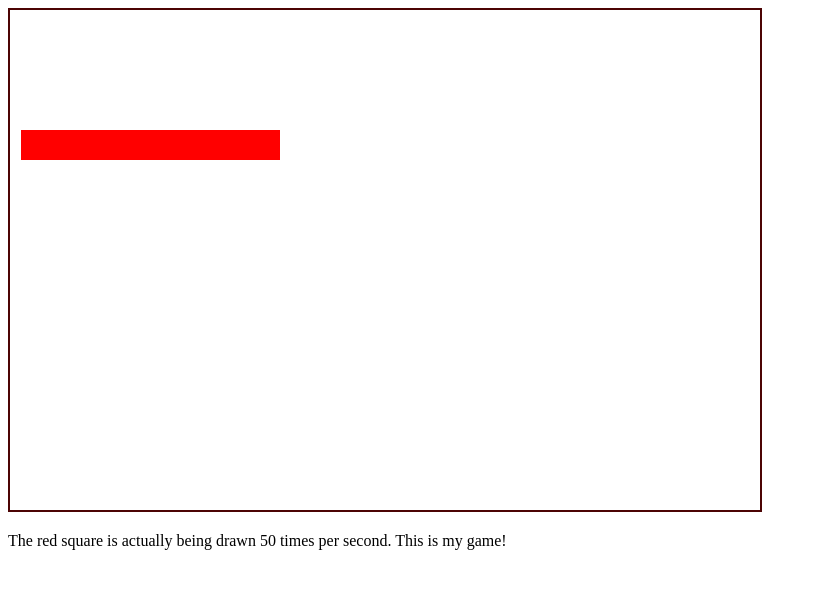
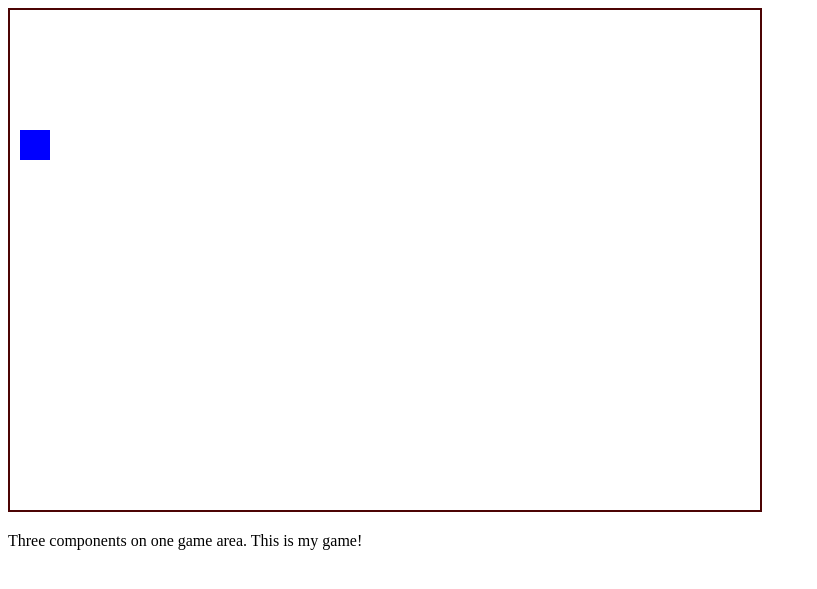
Before and after one commit to sumedhaKl/student-2, a Jekyll site: the page _posts/2023-12-25-NewGame.html, which Jekyll copies as it is, in a window 1280 px wide. Shown: the top 589 px of the page, without its empty margins (0-817 px from the left). Built offline with Jekyll 4.4.1, drawn with Linux system fonts in a browser that asks for light colours.

Commit message:
first commit

```diff
--- a/_posts/2023-12-25-NewGame.html
+++ b/_posts/2023-12-25-NewGame.html
@@ -46,12 +48,14 @@ function component(width, height, color, x, y) {
 }
 
 function updateGameArea() {
-    // myGameArea.clear();
-    myGamePiece.x += 1;
-    myGamePiece.update();
+    myGameArea.clear();
+    // redGamePiece.x += 1;
+    redGamePiece.update();
+    yellowGamePiece.update();
+    blueGamePiece.update();
 }
 
 </script>
-<p>The red square is actually being drawn 50 times per second. This is my game!</p>
+<p>Three components on one game area. This is my game!</p>
 </body>
 </html>
```
Also changed, not shown: other parts of _posts/2023-12-25-NewGame.html (+4 -2 lines).
